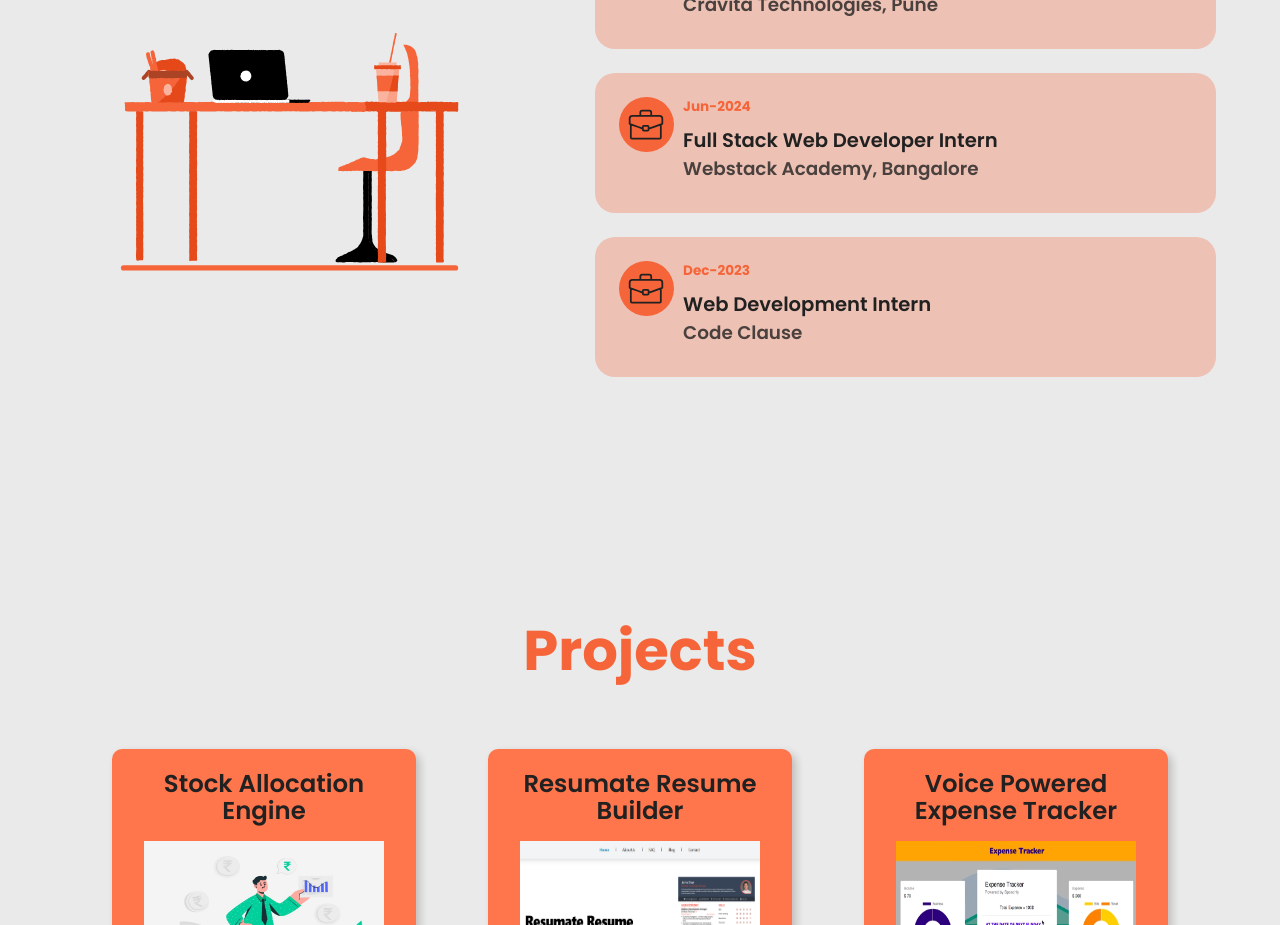
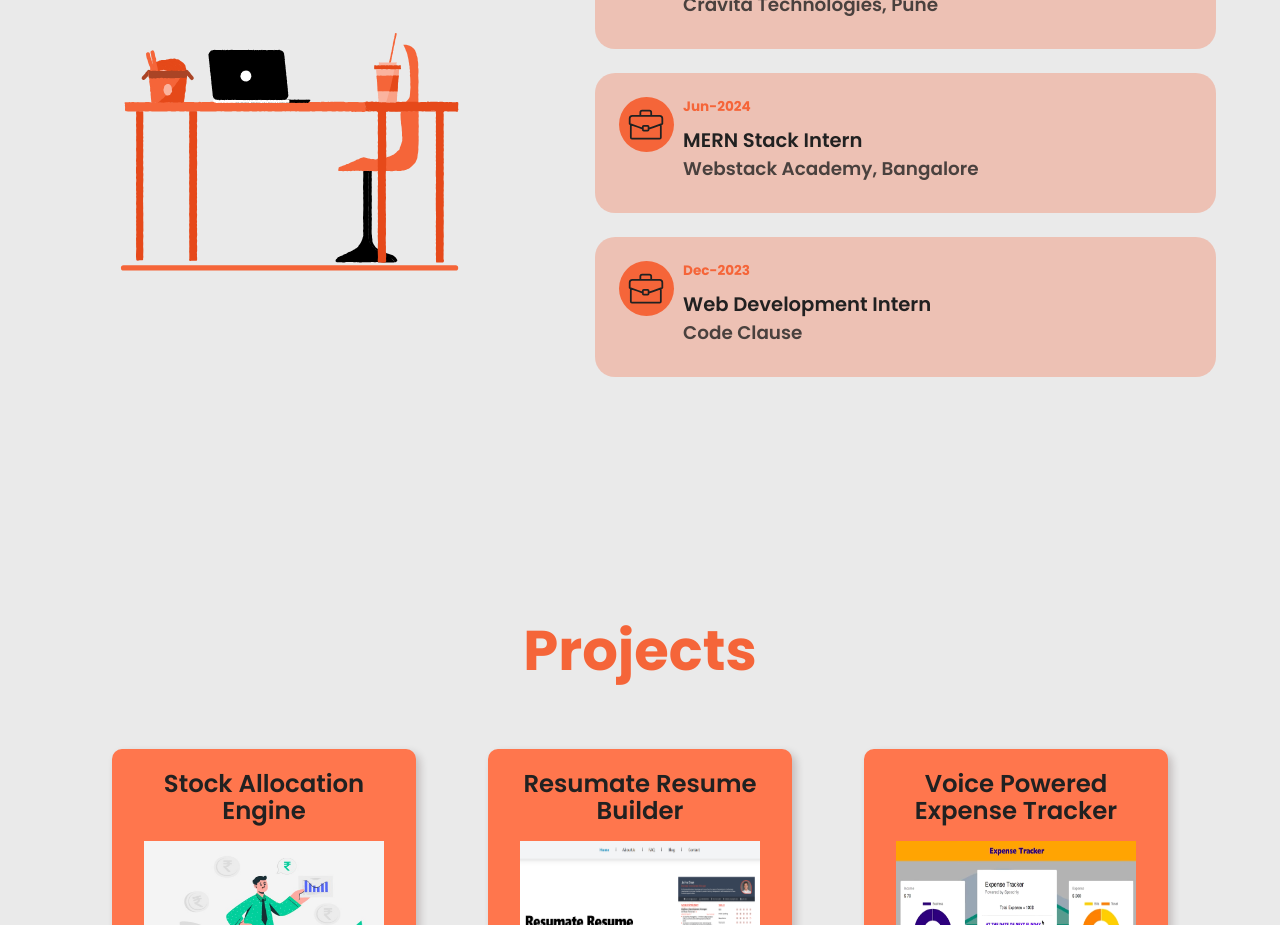
Before and after one commit to om2438164/Portfolio, a React (Create React App) app: page / in a window 1280 px wide. Shown: the part 3120-4045 px from the top of the page. Built offline with nearby package versions, Linux system fonts and the light colour scheme; a web font is replaced by a local one.

Commit message:
change commited

```diff
--- a/src/data/experienceData.js
+++ b/src/data/experienceData.js
@@ -9,7 +9,7 @@ export const experienceData = [
     {
         id: 2,
         company: 'Webstack Academy, Bangalore',
-        jobtitle: 'Full Stack Web Developer Intern',
+        jobtitle: 'MERN Stack Intern',
         startYear: 'Jun',
         endYear: '2024'
     },
```
